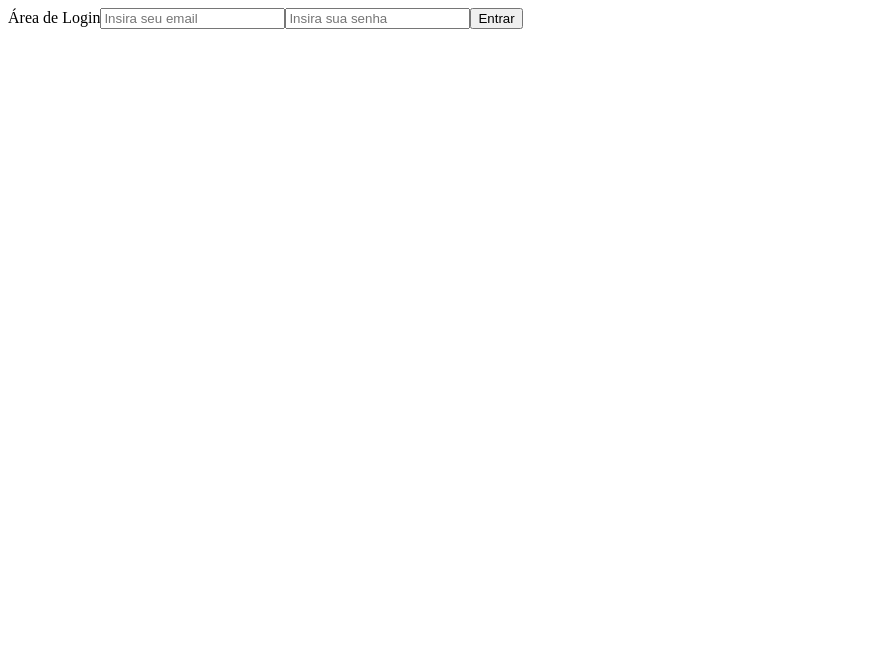
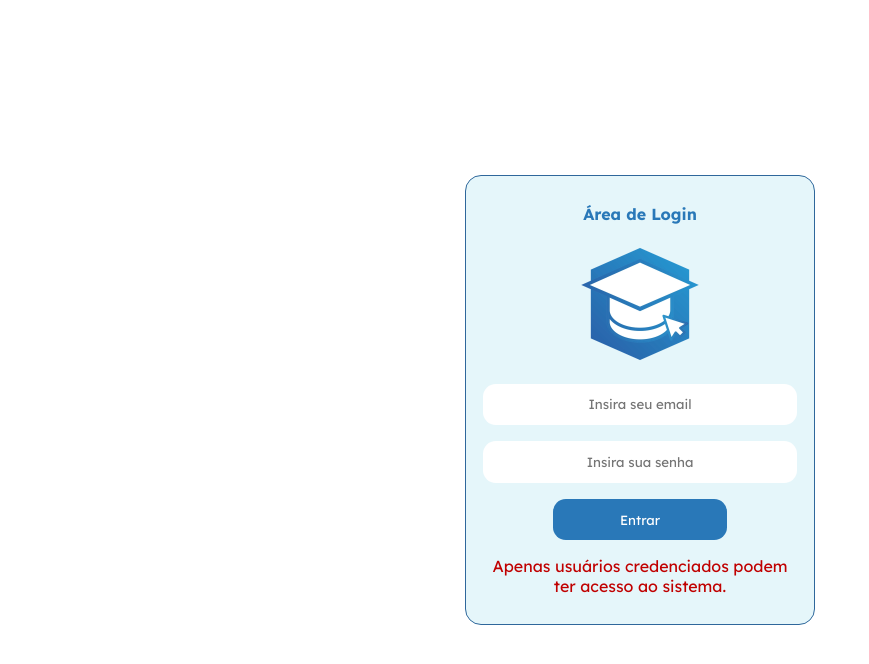
Before and after one commit to Marquiiim/marcos-school, a React (Create React App) app in the folder marcos-school/: page / in a window 1280 px wide. Shown: the top 664 px of the page, without its empty margins (0-869 px from the left). Built offline with nearby package versions, Linux system fonts and the light colour scheme.

Commit message:
adjustment login area & estilized

```diff
--- a/marcos-school/public/index.html
+++ b/marcos-school/public/index.html
@@ -7,6 +7,11 @@
   <meta name="viewport" content="width=device-width, initial-scale=1" />
   <meta name="theme-color" content="#000000" />
   <meta name="description" content="Web site created using create-react-app" />
+  <link
+    href="https://fonts.googleapis.com/css2?family=Lexend:wght@100..900&family=Open+Sans:ital,wght@0,300..800;1,300..800&family=Oswald:wght@200..700&family=Poppins:wght@900&family=Roboto:ital,wght@0,100;0,300;0,400;0,500;0,700;0,900;1,100;1,300;1,400;1,500;1,700;1,900&family=Teko:wght@300..700&display=swap"
+    rel="stylesheet">
+  <link href="https://fonts.googleapis.com/css2?family=Roboto:wght@400;700&family=Montserrat:wght@400;700&display=swap"
+    rel="stylesheet">
   <link rel="apple-touch-icon" href="%PUBLIC_URL%/logo192.png" />
 
   <link rel="manifest" href="%PUBLIC_URL%/manifest.json" />
--- a/marcos-school/src/App.css
+++ b/marcos-school/src/App.css
@@ -0,0 +1,58 @@
+.container {
+    display: flex;
+    justify-content: center;
+    align-items: center;
+    height: 100vh;
+}
+
+.content {
+    display: flex;
+    justify-content: center;
+    align-items: center;
+    flex-direction: column;
+    gap: 1rem;
+    height: 450px;
+    width: 350px;
+    max-width: 90%;
+    border-radius: 1rem;
+    background-color: rgb(229, 246, 250);
+    border: 1px solid rgb(46, 103, 155);
+}
+
+.info-area {
+    color: rgb(41, 120, 184);
+    font-weight: bold;
+}
+
+img {
+    height: auto;
+    width: 8rem;
+}
+
+input {
+    border: none;
+    border-radius: .8rem;
+    padding: .8rem;
+    width: 90%;
+    text-align: center;
+}
+
+.login-button {
+    border: none;
+    border-radius: .8rem;
+    background-color: rgb(41, 120, 184);
+    color: white;
+    padding: .8rem;
+    width: 50%;
+
+    &:hover {
+        opacity: 0.9;
+        cursor: pointer;
+    }
+}
+
+.warning-login {
+    max-width: 90%;
+    text-align: center;
+    color: rgb(192, 0, 0);
+}
--- a/marcos-school/src/App.js
+++ b/marcos-school/src/App.js
@@ -1,17 +1,22 @@
 import './App.css';
+import Logo from './img/LOGO.webp'
 
 function App() {
   return (
-    <div>
-      <form>
-        <label>
+    <div className="container">
+      <form className="content">
+        <label className="info-area">
           Área de Login
         </label>
+        <img src={Logo} />
         <input type="email" placeholder="Insira seu email" required />
         <input type="password" placeholder="Insira sua senha" required />
-        <button type="submit">
+        <button type="submit" className="login-button">
           Entrar
         </button>
+        <span className="warning-login">
+          Apenas usuários credenciados podem ter acesso ao sistema.
+        </span>
       </form>
     </div>
   );
--- a/marcos-school/src/index.css
+++ b/marcos-school/src/index.css
@@ -0,0 +1,8 @@
+* {
+    box-sizing: border-box;
+    list-style: none;
+    text-decoration: none;
+    font-family: "Lexend", serif;
+    padding: 0;
+    margin: 0;
+}
```
Also changed, not shown: marcos-school/src/img/LOGO.webp (added).
